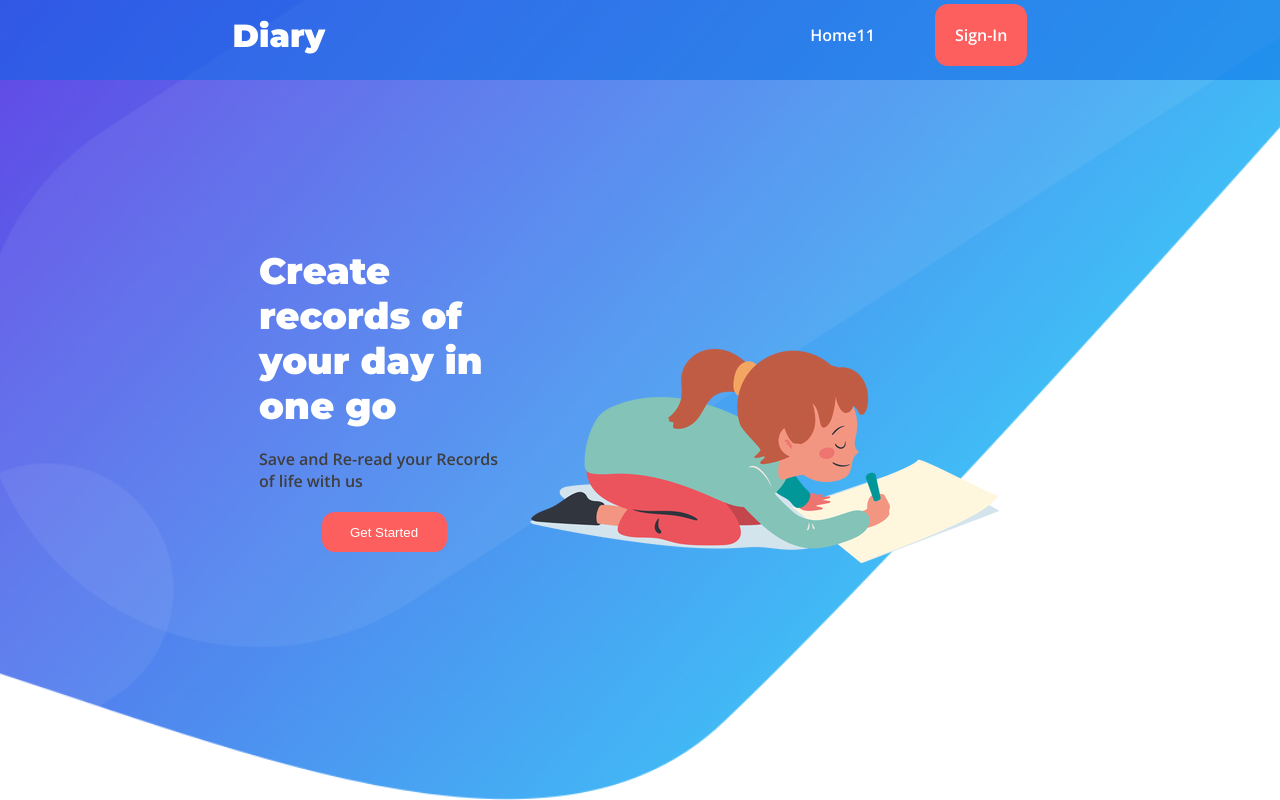
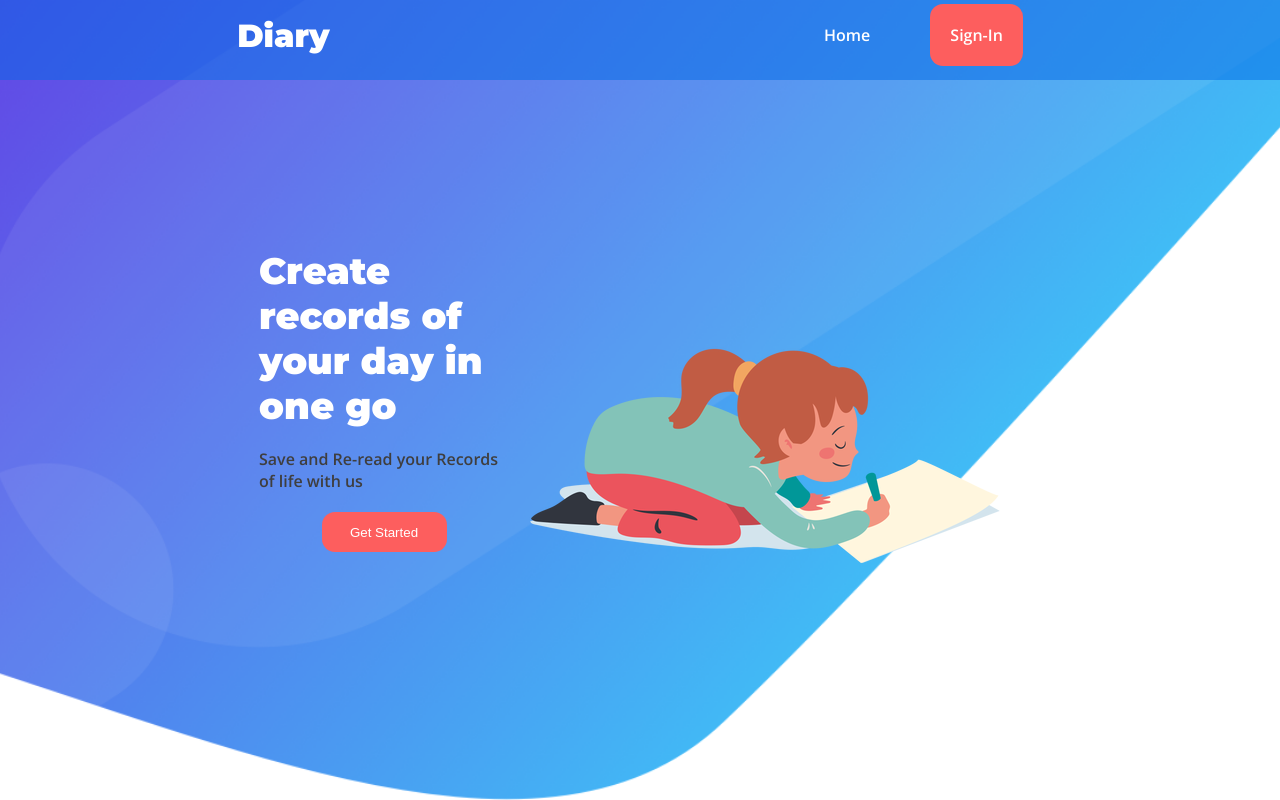
Before and after one commit to YuTakaki/diary-app, a React (Create React App) app in the folder client/: page /#/home-page in a window 1280 px wide. Built offline with nearby package versions, Linux system fonts and the light colour scheme.

Commit message:
project finish to be put in portfolio 5

```diff
--- a/client/src/components/nav/signedInLinks.js
+++ b/client/src/components/nav/signedInLinks.js
@@ -21,7 +21,7 @@ const SignedInLinks = (props) => {
     return (
         <ul className='nav'>
             <Link to='/new-entry' onClick={toggleNavBar}><li>New Entry</li></Link>
-            <li className='profileBtn'><span>{user.username[0] !== undefined ? user.username[0] : null}</span>
+            <li className='profileBtn'><span>{user.username[0]  ? user.username[0] : null}</span>
                 <div className='dropdown'>
                     <ul>
                         <li onClick={logOut}>Log out</li>
--- a/client/src/components/nav/signedOutLinks.js
+++ b/client/src/components/nav/signedOutLinks.js
@@ -8,7 +8,7 @@ import {toggleNavBar} from '../functions/methods';
 const SignedOutLinks = (props) => {
     return (
         <ul className='nav'>
-            <Link to='/home-page' onClick={toggleNavBar}><li>Home11</li></Link>
+            <Link to='/home-page' onClick={toggleNavBar}><li>Home</li></Link>
             <li className='signinBtn' onClick={() => {
                 toggleNavBar();
                 setTimeout(()=> {
```
